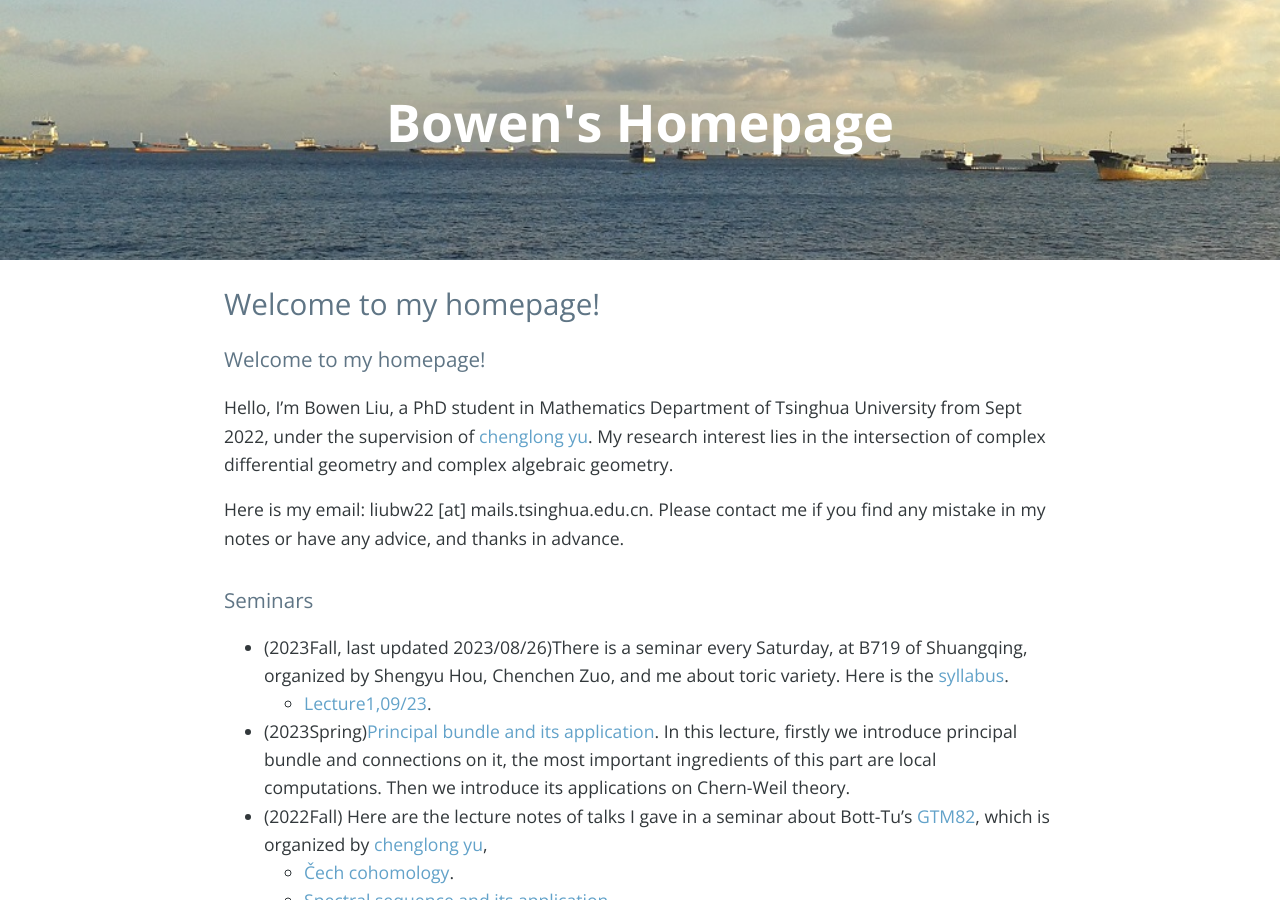
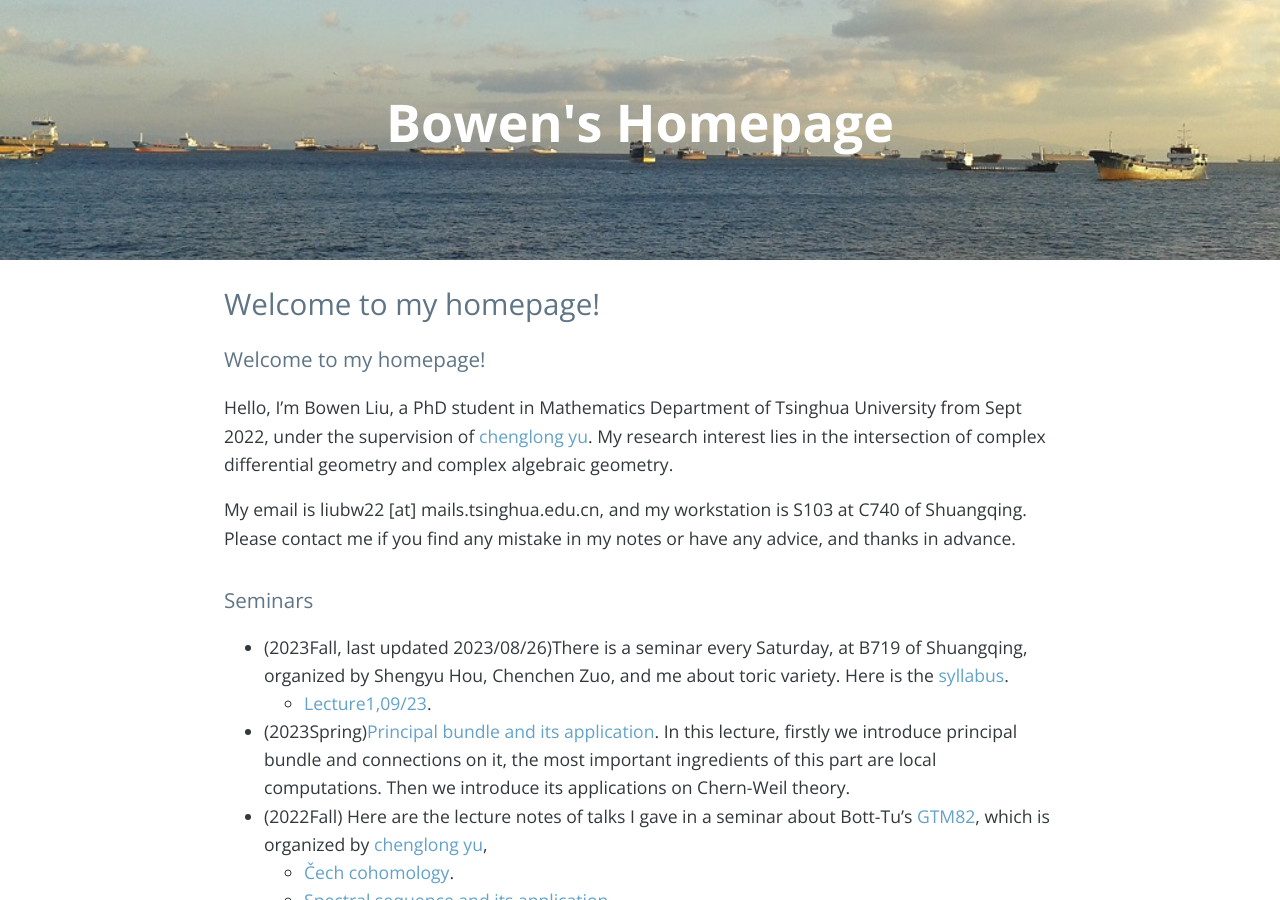
Before and after one commit to bowenl-math/bowenl-math.github.io, a Jekyll site: the page built from index.md, in a window 1280 px wide and 900 px high. Built offline with Jekyll 4.4.1, drawn with Linux system fonts in a browser that asks for light colours; nearby versions of some CDN libraries; our own code applies the rules of GitHub Pages for plain Markdown files; the list of posts is cut into pages by our own code; comment, search, counter and statistics services are not loaded.

Commit message:
Update index.md

```diff
--- a/index.md
+++ b/index.md
@@ -1,7 +1,7 @@
 ### Welcome to my homepage!
 Hello, I'm Bowen Liu, a PhD student in Mathematics Department of Tsinghua University from Sept 2022, under the supervision of [chenglong yu](https://chenglongyu.github.io/). My research interest lies in the intersection of complex differential geometry and complex algebraic geometry.
 
-Here is my email: liubw22 [at] mails.tsinghua.edu.cn. Please contact me if you find any mistake in my notes or have any advice, and thanks in advance.
+My email is liubw22 [at] mails.tsinghua.edu.cn, and my workstation is S103 at C740 of Shuangqing. Please contact me if you find any mistake in my notes or have any advice, and thanks in advance.
 
 
 ### Seminars
```
